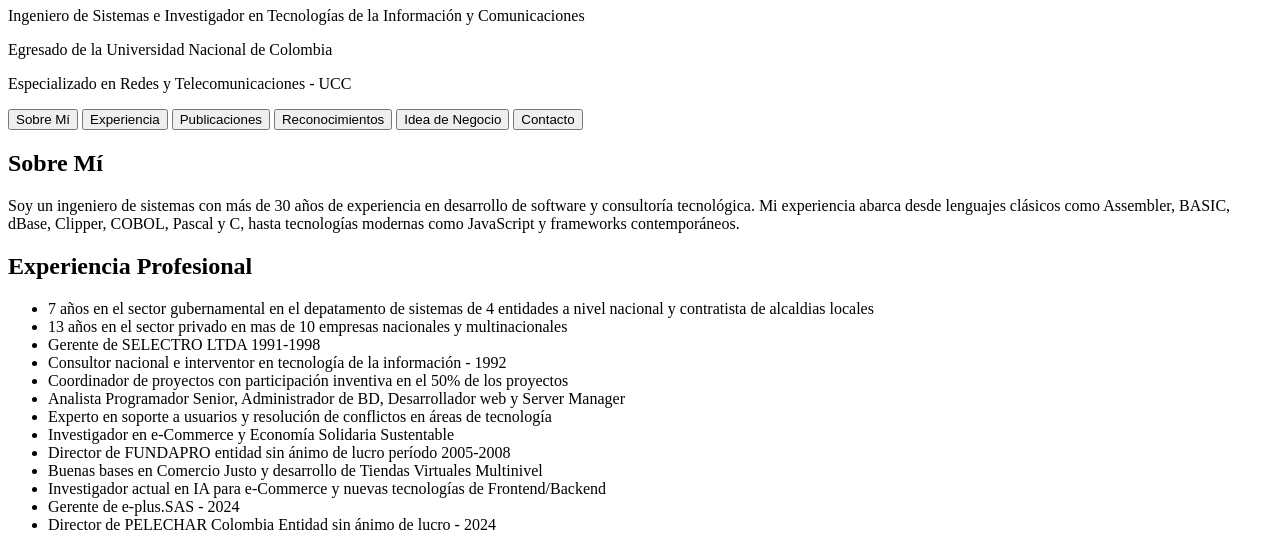
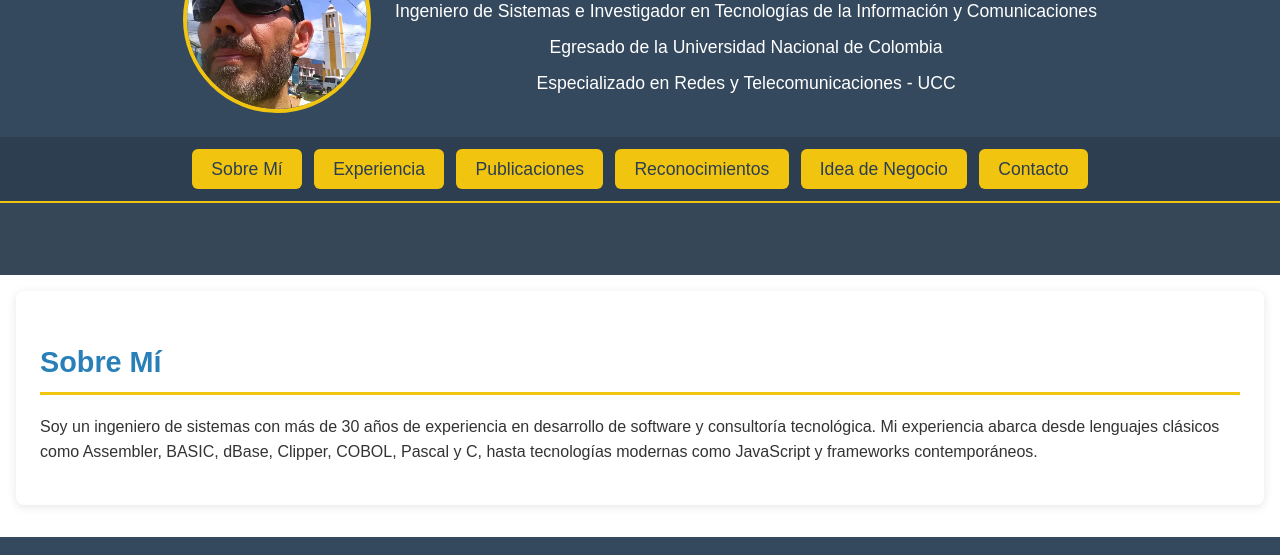
Before and after one commit to AmigoColombiano/Portafolio-Fernando-Rico, a plain HTML site: page index.html in a window 1280 px wide. Shown: the part 99-654 px from the top of the page. Drawn offline with Linux system fonts and the light colour scheme; the site is published under a folder, as on GitHub Pages, so addresses that start at the root find nothing.

Commit message:
fix: actualizar rutas relativas para GitHub Pages

```diff
--- a/index.html
+++ b/index.html
@@ -4,12 +4,12 @@
     <meta charset="UTF-8">
     <meta name="viewport" content="width=device-width, initial-scale=1.0">
     <title>Fernando Rico Contreras - Portafolio</title>
-    <link href="/CSS/style.css" rel="stylesheet">
+    <link href="./CSS/style.css" rel="stylesheet">
 </head>
 <body>
     <header>
         <div class="container header-container">
-            <img src="/IMAGENES/tu_foto.jpg" alt="Foto de Fernando Rico" class="profile-img">
+            <img src="./IMAGENES/tu_foto.jpg" alt="Foto de Fernando Rico" class="profile-img">
             <div class="header-text">
                 <h1>Fernando Rico Contreras</h1>
                 <p>Ingeniero de Sistemas e Investigador en Tecnologías de la Información y Comunicaciones</p>
@@ -142,6 +142,6 @@
 
     <div id="description-box"></div>
 
-    <script src="/JS/script.js"></script>
+    <script src="./JS/script.js"></script>
 </body>
 </html>
```
